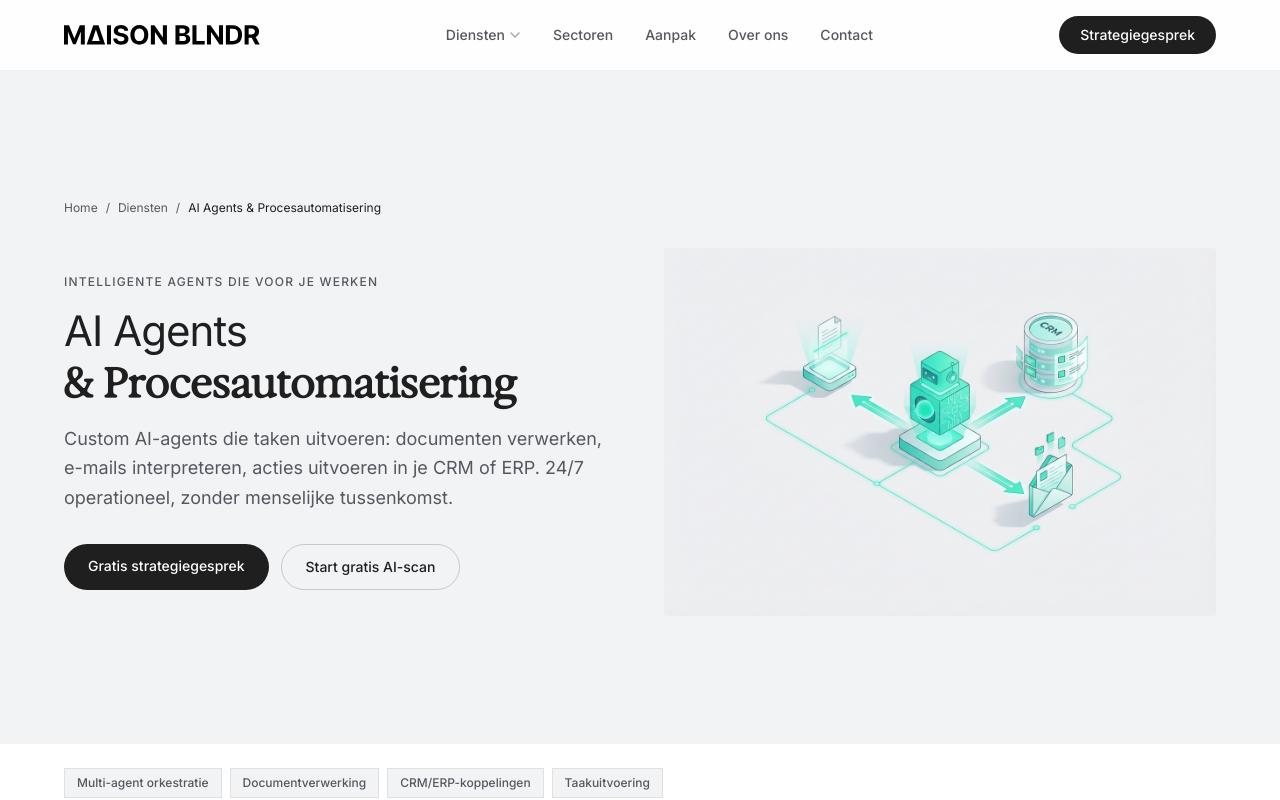
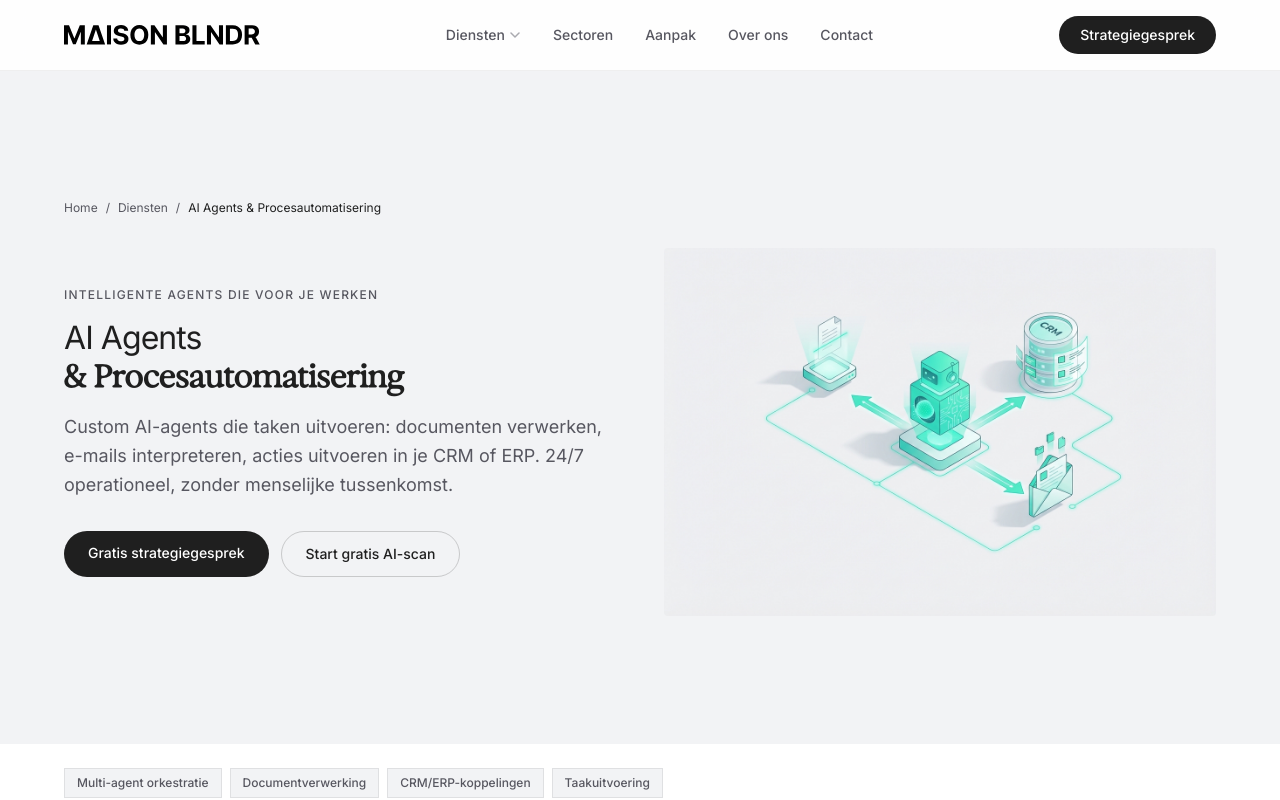
Before and after one commit to maisonblender/maisonblender.com, a Next.js app: page /diensten/ai-agents-procesautomatisering in a window 1280 px wide. Shown: the top 800 px of the page. Built offline with nearby package versions, Linux system fonts and the light colour scheme.

Commit message:
Set diensten hero H1 headings to 32px on desktop
Both H1s in app/diensten/[slug]/page.tsx (tagPage and service heroes):
lg:text-[42px] → lg:text-[32px]

Co-Authored-By: Paperclip <noreply@paperclip.ing>

```diff
--- a/app/diensten/[slug]/page.tsx
+++ b/app/diensten/[slug]/page.tsx
@@ -159,7 +159,7 @@ export default async function DienstenPage({
                     {tagPage.subtitle}
                   </span>
                   <h1
-                    className="text-[28px] font-normal leading-[1.2] tracking-tight text-[#1f1f1f] sm:text-[35px] lg:text-[42px] font-exposure"
+                    className="text-[28px] font-normal leading-[1.2] tracking-tight text-[#1f1f1f] sm:text-[35px] lg:text-[32px] font-exposure"
                     style={{ letterSpacing: "-0.95px" }}
                   >
                     {tagPage.title}
@@ -479,7 +479,7 @@ export default async function DienstenPage({
                   {service!.subtitle}
                 </span>
                 <h1
-                  className="text-[28px] font-normal leading-[1.2] tracking-tight text-[#1f1f1f] sm:text-[35px] lg:text-[42px]"
+                  className="text-[28px] font-normal leading-[1.2] tracking-tight text-[#1f1f1f] sm:text-[35px] lg:text-[32px]"
                   style={{ letterSpacing: "-0.95px" }}
                 >
                   {service!.title.includes("&") ? (
```
